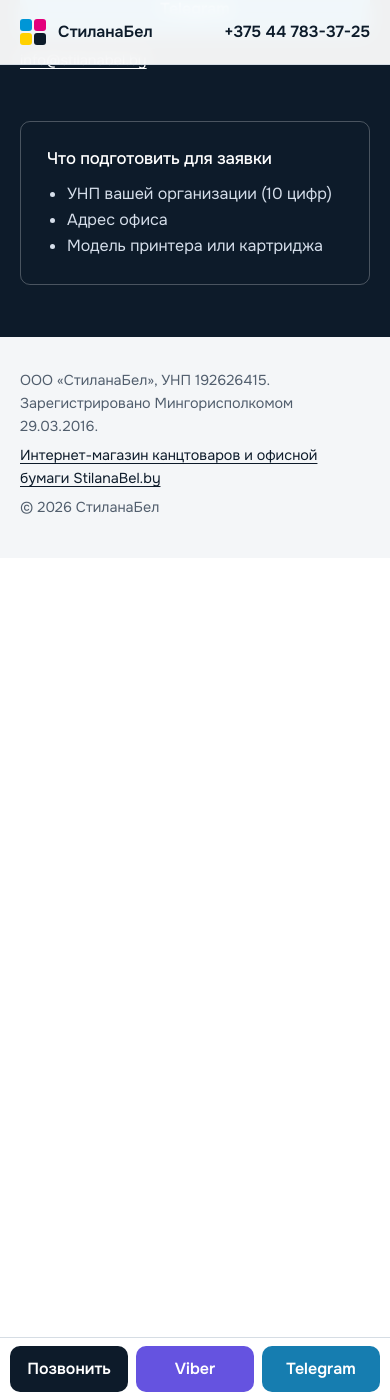
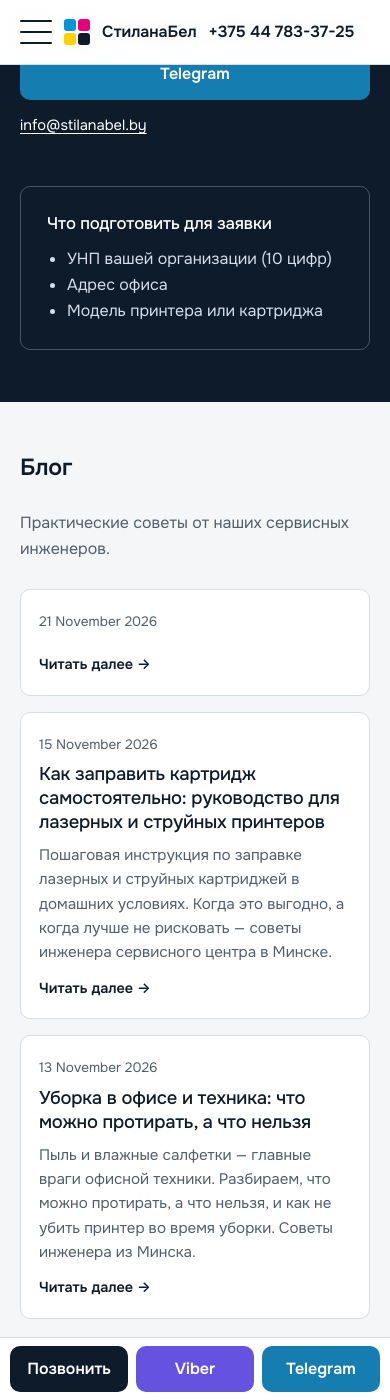
Before and after one commit to r1f666/stilanabel-service, a Jekyll site: the page built from docs/index.html, in a window 390 px wide and 1400 px high, scrolled down 5234 px. Built offline with Jekyll 4.4.1, drawn with Linux system fonts in a browser that asks for light colours; some web fonts are replaced; some of the changed text lies outside the part shown.

Commit message:
add HP LaserJet P1102 article, dynamic blog section on homepage

```diff
--- a/docs/_layouts/default.html
+++ b/docs/_layouts/default.html
@@ -59,6 +59,9 @@
 
   <header class="top">
     <div class="wrap top__in">
+      <button class="burger" aria-label="Меню" aria-expanded="false" aria-controls="mobile-nav">
+        <span></span><span></span><span></span>
+      </button>
       <a class="logo" href="/" aria-label="СтиланаБел — сервис оргтехники">
         <span class="logo__mark" aria-hidden="true"><i></i><i></i><i></i><i></i></span>
         <span class="logo__text">СтиланаБел <small>сервис оргтехники</small></span>
@@ -73,6 +76,15 @@
       <a class="top__tel" href="tel:+375447833725">+375 44 783-37-25</a>
     </div>
   </header>
+
+  <div class="mobile-nav" id="mobile-nav" hidden>
+    <a href="/">Главная</a>
+    <a href="/#services">Услуги</a>
+    <a href="/#prices">Цены</a>
+    <a href="/blog/">Блог</a>
+    <a href="/#steps">Как работаем</a>
+    <a href="/#contacts">Контакты</a>
+  </div>
 
   <main id="main">
     {% if page.breadcrumbs %}
--- /dev/null
+++ b/docs/_posts/2026-11-21-hp-laserjet-p1102-kartridzh-85a-zapravka.md
@@ -0,0 +1,156 @@
+---
+layout: post
+title: "HP LaserJet P1102 и P1102w: картридж 85A (CE285A), заправка и ресурс"
+date: 2026-11-21
+description: "Какой картридж нужен HP LaserJet P1102 и P1102w, чем 85A отличается от 12A, цена заправки в Минске и типичные проблемы."
+breadcrumbs:
+  - text: Главная
+    url: /
+  - text: Блог
+    url: /blog/
+  - text: HP LaserJet P1102: картридж 85A
+---
+
+<span class="badge">ОТВЕТ СРАЗУ</span>
+
+# HP LaserJet P1102 и P1102w: какой картридж нужен, как проверить и сколько стоит заправка
+
+![HP LaserJet P1102 и картридж 85A (CE285A)](/img/hp-p1102-85a.webp)
+
+**HP 85A = CE285A = Canon 725** — одно и то же. Ресурс по паспорту около 1 600 страниц при стандартном заполнении 5%. Это не тот картридж, что у HP LaserJet 1018 и 1020: там стоит 12A (Q2612A).
+
+Ниже разберём маркировки, совместимость, цену заправки в Минске и типичные неисправности.
+
+## 85A, CE285A и Canon 725: одно и то же или нет
+
+Путаница начинается с названий. HP называет этот картридж 85A, в каталогах он идёт как CE285A, а у Canon тот же тип картриджа называется 725. Аналоги чаще всего выпускают универсальными: на упаковке пишут сразу «CE285A / 725», и они подходят и принтерам HP, и принтерам Canon. Оригинальные картриджи продаются под обозначениями своих производителей.
+
+### Подходит для
+
+**HP LaserJet:**
+- P1102, P1102w
+- P1100
+- M1130, M1132, M1136
+- M1210, M1212nf, M1213nf
+- M1214nfh, M1217nfw
+
+**Canon i-SENSYS:**
+- LBP6000, LBP6000B
+- LBP6018L, LBP6018W
+- LBP6020, LBP6020B
+- LBP6030, LBP6030B, LBP6030W
+- MF3010
+
+**Не подходит:**
+- HP LaserJet 1018, 1020: нужен 12A (Q2612A)
+- HP P1005, P1006: другой картридж
+- HP P1505: другой картридж
+
+> **Главная ошибка:** Принтеры HP LaserJet P1102 и 1018/1020 похожи по возрасту и внешнему виду, но картриджи у них разные: 85A и 12A не взаимозаменяемы. О втором мы написали отдельно в статье [про HP LaserJet 1018 и 1020 и картридж 12A](https://service.stilanabel.by/2026/11/21/hp-laserjet-1018-1020-kartridzh-12a-zapravka.html).
+
+## Как проверить, какой картридж стоит в вашем принтере
+
+1. **Откройте верхнюю крышку** и достаньте картридж. На корпусе есть наклейка с маркировкой: ищите «85A», «CE285A» или «725».
+2. **Сверьте с моделью принтера** на шильдике сзади или под крышкой: «P1102», «P1102w» и так далее.
+3. **Не уверены?** Сфотографируйте картридж и шильдик и отправьте в Viber или Telegram, мы подскажем, какой нужен.
+
+## Заправка картриджа HP 85A (CE285A) в Минске
+
+Заправка чёрно-белого картриджа с чисткой и проверкой печати — **от 22 BYN с НДС**. Мастер приезжает в офис в день обращения, обычно справляется за 1–2 часа. Гарантия 6 месяцев.
+
+Заправленный картридж 85A даёт ресурс, сопоставимый с заводским, около 1 600 страниц, если барабан и ракель не изношены. Если на отпечатках остаются серый фон, полосы или пятна даже после заправки, виноват износ деталей: тогда картридж лучше заменить.
+
+Как устроена заправка и сколько тонера в картридже, мы разбирали в статье [про вес тонера в картриджах](https://stilanabel.by/blog/skolko-tonera-v-kartridzhe_2026.php), а подробнее про сам процесс в статье [как заправить картридж лазерного принтера](https://stilanabel.by/blog/kak-zapravit-kartridzh_2026.php).
+
+## Оригинал, аналог или заправка
+
+| Критерий | Оригинал | Аналог | Заправка |
+|----------|-----------|--------|----------|
+| Цена | Самая высокая | Ниже оригинала | Обычно самая низкая |
+| Ресурс | Около 1 600 страниц | Зависит от производителя, у версий CE285X заявляют около 2 100 страниц | Сопоставим с заводским при исправном барабане |
+| Риск | Минимальный | Зависит от качества производителя | Зависит от состояния картриджа и мастера |
+| Когда выбирать | Пока принтер на гарантии | Нужен новый картридж дешевле оригинала | Регулярная печать и парк принтеров |
+
+## Типичные проблемы HP LaserJet P1102 и что с ними делать
+
+### Печать бледная
+
+Заканчивается тонер или он осел в одном месте. Аккуратно покачайте картридж: если печать улучшилась, пора заправлять.
+
+### Полосы и серый фон
+
+Чаще всего износ барабана или ракеля. Что можно сделать самостоятельно, описано в статье [почему принтер печатает с полосами](https://service.stilanabel.by/2026/11/03/chistka-printera.html).
+
+### Принтер не печатает
+
+Документ висит в очереди или принтер «в автономном режиме». Порядок проверок мы собрали в статье [про то, что делать, если принтер не печатает](https://stilanabel.by/blog/printer-ne-pechataet.php).
+
+### Жуёт бумагу
+
+Влажная бумага, изношенные ролики или привычки пользователей. Подробнее в статье [про 5 привычек, которые убивают технику](https://service.stilanabel.by/2026/11/12/printer-privychki.html).
+
+## Парк принтеров HP по договору для организаций
+
+Если в офисе несколько принтеров HP LaserJet P1102 или других, удобнее закрепить их за сервисом: регулярное обслуживание, заправка по графику и выезд без очереди. Тариф считаем индивидуально, оформляем договор. В программе лояльности для организаций каждая седьмая заправка бесплатна. Документы выдаём с НДС: акт, счёт, гарантийный талон. Работаем с организациями и ИП.
+
+## Частые вопросы про картридж HP P1102
+
+<details>
+<summary><strong>Какой картридж подходит для HP LaserJet P1102?</strong></summary>
+<p>Картридж 85A (CE285A). Он же подходит для P1102w, а также для МФУ HP LaserJet M1132, M1212nf, M1214nfh и M1217nfw.</p>
+</details>
+
+<details>
+<summary><strong>Подойдёт ли картридж Canon 725 для HP P1102?</strong></summary>
+<p>Аналоги выпускают универсальными (CE285A / 725), и они подходят принтерам HP и Canon. Оригинальные картриджи продаются под своими обозначениями, поэтому проще купить универсальный аналог или заправить имеющийся.</p>
+</details>
+
+<details>
+<summary><strong>Чем 85A отличается от 12A?</strong></summary>
+<p>Это разные картриджи для разных принтеров. 85A (CE285A) нужен P1102, 12A (Q2612A) нужен HP LaserJet 1018 и 1020. Менять их между собой нельзя.</p>
+</details>
+
+<details>
+<summary><strong>Сколько страниц печатает картридж 85A?</strong></summary>
+<p>Ресурс по паспорту около 1 600 страниц при заполнении страницы 5%. Реальное число зависит от плотности печати: чем больше графики, тем меньше страниц.</p>
+</details>
+
+<details>
+<summary><strong>Сколько стоит заправка HP P1102 в Минске?</strong></summary>
+<p>Заправка чёрно-белого картриджа 85A (CE285A) стоит от 22 BYN с НДС. Цена зависит от состояния картриджа, точную называем после вопроса о модели.</p>
+</details>
+
+<details>
+<summary><strong>Чем отличаются HP P1102 и P1102w?</strong></summary>
+<p>P1102w имеет модуль Wi-Fi, у P1102 подключение по USB. Картридж у обоих один: 85A (CE285A).</p>
+</details>
+
+<details>
+<summary><strong>Можно ли заправить картридж HP P1102 самостоятельно?</strong></summary>
+<p>Можно, но легко испачкаться тонером и повредить деталь. Риски и порядок мы описали в статье [как заправить картридж самостоятельно](https://service.stilanabel.by/2026/11/15/kak-zapravit-kartridzh-samostoyatelno.html). Для организаций надёжнее вызвать мастера: результат с гарантией.</p>
+</details>
+
+<details>
+<summary><strong>Что такое CE285X и подойдёт ли он?</strong></summary>
+<p>Это обозначение картриджей увеличенной ёмкости от производителей аналогов, по их данным около 2 100 страниц. Они подходят P1102 по посадке, но качество зависит от производителя.</p>
+</details>
+
+<details>
+<summary><strong>Почему после заправки печать бледная или с полосами?</strong></summary>
+<p>Причина обычно в износе барабана или ракеля, либо в неправильно распределённом тонере. Мастер проверяет картридж при заправке и скажет, нужна ли замена.</p>
+</details>
+
+<details>
+<summary><strong>Работаете ли вы с ИП и физическими лицами?</strong></summary>
+<p>Мы работаем с организациями и ИП. Для заявки нужны УНП, адрес офиса и модель принтера.</p>
+</details>
+
+## Нужна заправка HP 85A или обслуживание парка?
+
+Назовите модель принтера: мастер перезвонит в течение 15 минут, назовёт цену и приедет в удобное время. Заправка от 22 BYN, ремонт от 35 BYN, диагностика при выезде бесплатна. Отвечаем на сообщения и звонки круглосуточно.
+
+<a class="btn btn--primary" href="tel:+375447833725" data-goal="call_article">Позвонить +375 44 783-37-25</a>
+<a class="btn btn--viber" href="viber://chat?number=%2B375447833725" data-goal="viber_article">Viber</a>
+<a class="btn btn--tg" href="https://t.me/StilanaBel" target="_blank" rel="noopener" data-goal="tg_article">Telegram</a>
+
+<p class="note">Почта: <a href="mailto:info@stilanabel.by" data-goal="mail_article">info@stilanabel.by</a>. Расходные материалы: <a href="https://stilanabel.by/catalog/7762.html">для лазерных принтеров</a>.</p>
--- a/docs/css/style.css
+++ b/docs/css/style.css
@@ -25,7 +25,7 @@ h3{font-size:1.05rem;font-weight:500;line-height:1.3}
 p{margin:0 0 1em}
 
 .top{position:sticky;top:0;z-index:50;background:rgba(255,255,255,.94);backdrop-filter:blur(8px);border-bottom:1px solid var(--line)}
-.top__in{display:flex;align-items:center;gap:28px;min-height:64px}
+.top__in{display:flex;align-items:center;gap:20px;min-height:64px}
 .logo{display:flex;align-items:center;gap:12px;text-decoration:none;color:var(--ink)}
 .logo__mark{display:grid;grid-template-columns:1fr 1fr;width:26px;height:26px;gap:2px}
 .logo__mark i{display:block;border-radius:3px}
@@ -39,6 +39,23 @@ p{margin:0 0 1em}
 .nav a{text-decoration:none;font-size:.95rem;padding:6px 0}
 .nav a:hover{text-decoration:underline}
 .top__tel{font-weight:600;text-decoration:none;white-space:nowrap}
+
+/* Burger */
+.burger{display:none;background:none;border:none;cursor:pointer;width:32px;height:24px;position:relative;padding:0}
+.burger span{display:block;width:100%;height:2px;background:var(--ink);border-radius:2px;position:absolute;left:0;transition:transform .2s ease,opacity .2s ease}
+.burger span:nth-child(1){top:0}
+.burger span:nth-child(2){top:11px}
+.burger span:nth-child(3){top:22px}
+.burger[aria-expanded="true"] span:nth-child(1){transform:translateY(11px) rotate(45deg)}
+.burger[aria-expanded="true"] span:nth-child(2){opacity:0}
+.burger[aria-expanded="true"] span:nth-child(3){transform:translateY(-11px) rotate(-45deg)}
+
+/* Mobile nav dropdown */
+.mobile-nav{position:fixed;top:64px;left:0;right:0;background:rgba(255,255,255,.98);backdrop-filter:blur(8px);border-bottom:1px solid var(--line);padding:12px 0;z-index:55;display:none;flex-direction:column;gap:0}
+.mobile-nav:not([hidden]){display:flex}
+.mobile-nav a{display:block;padding:14px 20px;text-decoration:none;color:var(--ink);font-size:1rem;font-weight:500;border-bottom:1px solid var(--line);transition:background .15s ease}
+.mobile-nav a:last-child{border-bottom:none}
+.mobile-nav a:hover,.mobile-nav a:active{background:var(--paper)}
 
 .actions{display:flex;flex-wrap:wrap;gap:12px;margin:28px 0 14px}
 .btn{display:inline-flex;align-items:center;justify-content:center;min-height:48px;padding:11px 22px;border-radius:var(--r);font-weight:600;font-size:1rem;text-decoration:none;border:2px solid transparent;color:#fff;transition:transform .12s ease,box-shadow .12s ease}
@@ -133,7 +150,13 @@ p{margin:0 0 1em}
   .facts__list{grid-template-columns:1fr 1fr}
   .facts__list li:nth-child(3){border-left:0;padding-left:0}
   .nav{display:none}
-  .top__tel{margin-left:auto}
+  .burger{display:block}
+  .top{z-index:55}
+  .top__in{gap:12px}
+  .top__tel{font-weight:600;text-decoration:none;white-space:nowrap}
+}
+@media (min-width:901px){
+  .mobile-nav{display:none !important}
 }
 @media (max-width:620px){
   body{font-size:16px;padding-bottom:72px}
--- a/docs/index.html
+++ b/docs/index.html
@@ -1,10 +1,15 @@
+---
+layout: default
+title: Заправка картриджей и ремонт принтеров в Минске — выезд в офис | СтиланаБел
+description: Заправка картриджей от 22 BYN и ремонт принтеров от 35 BYN с выездом в офис по Минску. Гарантия 6 месяцев, документы с НДС, каждая 7-я заправка бесплатно.
+---
 <!doctype html>
 <html lang="ru">
 <head>
   <meta charset="utf-8">
   <meta name="viewport" content="width=device-width, initial-scale=1, viewport-fit=cover">
-  <title>Заправка картриджей и ремонт принтеров в Минске — выезд в офис | СтиланаБел</title>
-  <meta name="description" content="Заправка картриджей от 22 BYN и ремонт принтеров от 35 BYN с выездом в офис по Минску. Гарантия 6 месяцев, документы с НДС, каждая 7-я заправка бесплатно. Звоните, Viber, Telegram.">
+  <title>{{ page.title }} — СтиланаБел</title>
+  <meta name="description" content="{{ page.description }}">
   <meta name="robots" content="index, follow, max-image-preview:large">
   <meta name="theme-color" content="#0D1B2A">
   <meta name="format-detection" content="telephone=no">
@@ -79,6 +84,9 @@
 
   <header class="top">
     <div class="wrap top__in">
+      <button class="burger" aria-label="Меню" aria-expanded="false" aria-controls="mobile-nav">
+        <span></span><span></span><span></span>
+      </button>
       <a class="logo" href="/" aria-label="СтиланаБел — сервис оргтехники">
         <span class="logo__mark" aria-hidden="true"><i></i><i></i><i></i><i></i></span>
         <span class="logo__text">СтиланаБел <small>сервис оргтехники</small></span>
@@ -95,6 +103,14 @@
   </header>
 
   <main id="main">
+    <div class="mobile-nav" id="mobile-nav" hidden>
+      <a href="/">Главная</a>
+      <a href="#services">Услуги</a>
+      <a href="#prices">Цены</a>
+      <a href="/blog/">Блог</a>
+      <a href="#steps">Как работаем</a>
+      <a href="#contacts">Контакты</a>
+    </div>
     <section class="hero">
       <div class="wrap hero__grid">
         <div class="hero__text">
@@ -232,6 +248,26 @@
         </div>
       </div>
     </section>
+
+    <section class="section section--tint" id="blog">
+      <div class="wrap">
+        <h2>Блог</h2>
+        <p class="sub">Практические советы от наших сервисных инженеров.</p>
+        {% if site.posts.size > 0 %}
+        <div class="blog-list">
+          {% for post in site.posts limit: 3 %}
+          <article class="blog-card">
+            <time datetime="{{ post.date | date_to_xmlschema }}">{{ post.date | date: '%d %B %Y' }}</time>
+            <h3><a href="{{ post.url }}">{{ post.title }}</a></h3>
+            <p class="blog-card__excerpt">{{ post.description | escape }}</p>
+            <a class="blog-card__link" href="{{ post.url }}">Читать далее →</a>
+          </article>
+          {% endfor %}
+        </div>
+        <p class="cta-line"><a href="/blog/">Все статьи →</a></p>
+        {% endif %}
+      </div>
+    </section>
   </main>
 
   <footer class="foot">
--- a/docs/js/main.js
+++ b/docs/js/main.js
@@ -19,4 +19,27 @@
       if (typeof window.gtag === 'function') window.gtag('event', goal, { event_category: 'contact' });
     } catch (err) { /* аналитика не должна ломать сайт */ }
   });
+
+  // Бургер-меню
+  var burger = document.querySelector('.burger');
+  var mobileNav = document.querySelector('.mobile-nav');
+  if (burger && mobileNav) {
+    burger.addEventListener('click', function () {
+      var open = burger.getAttribute('aria-expanded') === 'true';
+      burger.setAttribute('aria-expanded', String(!open));
+      mobileNav.hidden = open;
+    });
+    // Закрыть при клике на ссылку
+    mobileNav.addEventListener('click', function () {
+      burger.setAttribute('aria-expanded', 'false');
+      mobileNav.hidden = true;
+    });
+    // Сбросить при ресайзе выше 900px
+    window.addEventListener('resize', function () {
+      if (window.innerWidth > 900) {
+        burger.setAttribute('aria-expanded', 'false');
+        mobileNav.hidden = true;
+      }
+    });
+  }
 })();
--- a/docs/llms.txt
+++ b/docs/llms.txt
@@ -20,6 +20,7 @@
 - [Принтер в офисе: 5 привычек, которые убивают технику](https://service.stilanabel.by/2026/11/12/printer-privychki.html): Разбираем привычки эксплуатации, которые приводят к поломкам, и даём чек-лист по уходу.
 - [Уборка в офисе и техника: что можно протирать, а что нельзя](https://service.stilanabel.by/2026/11/13/uborka-v-ofise.html): Как правильно убирать вокруг офисной техники и не убить принтер влажными салфетками.
 - [Как заправить картридж самостоятельно: руководство для лазерных и струйных принтеров](https://service.stilanabel.by/2026/11/15/kak-zapravit-kartridzh-samostoyatelno.html): Пошаговая инструкция по заправке в домашних условиях, когда это выгодно, а когда лучше обратиться в сервис.
+- [HP LaserJet P1102 и P1102w: картридж 85A (CE285A)](https://service.stilanabel.by/2026/11/21/hp-laserjet-p1102-kartridzh-85a-zapravka.html): Какой картридж нужен, чем 85A отличается от 12A, цена заправки и типичные проблемы.
 
 ## Optional
 - [Интернет-магазин StilanaBel.by](https://stilanabel.by/): Основной сайт с каталогом канцтоваров и расходных материалов.
--- a/docs/sitemap.xml
+++ b/docs/sitemap.xml
@@ -31,6 +31,12 @@
     <priority>0.6</priority>
   </url>
   <url>
+    <loc>https://service.stilanabel.by/2026/11/21/hp-laserjet-p1102-kartridzh-85a-zapravka.html</loc>
+    <lastmod>2026-11-21</lastmod>
+    <changefreq>yearly</changefreq>
+    <priority>0.6</priority>
+  </url>
+  <url>
     <loc>https://service.stilanabel.by/blog/</loc>
     <lastmod>2026-11-03</lastmod>
     <changefreq>weekly</changefreq>
```
